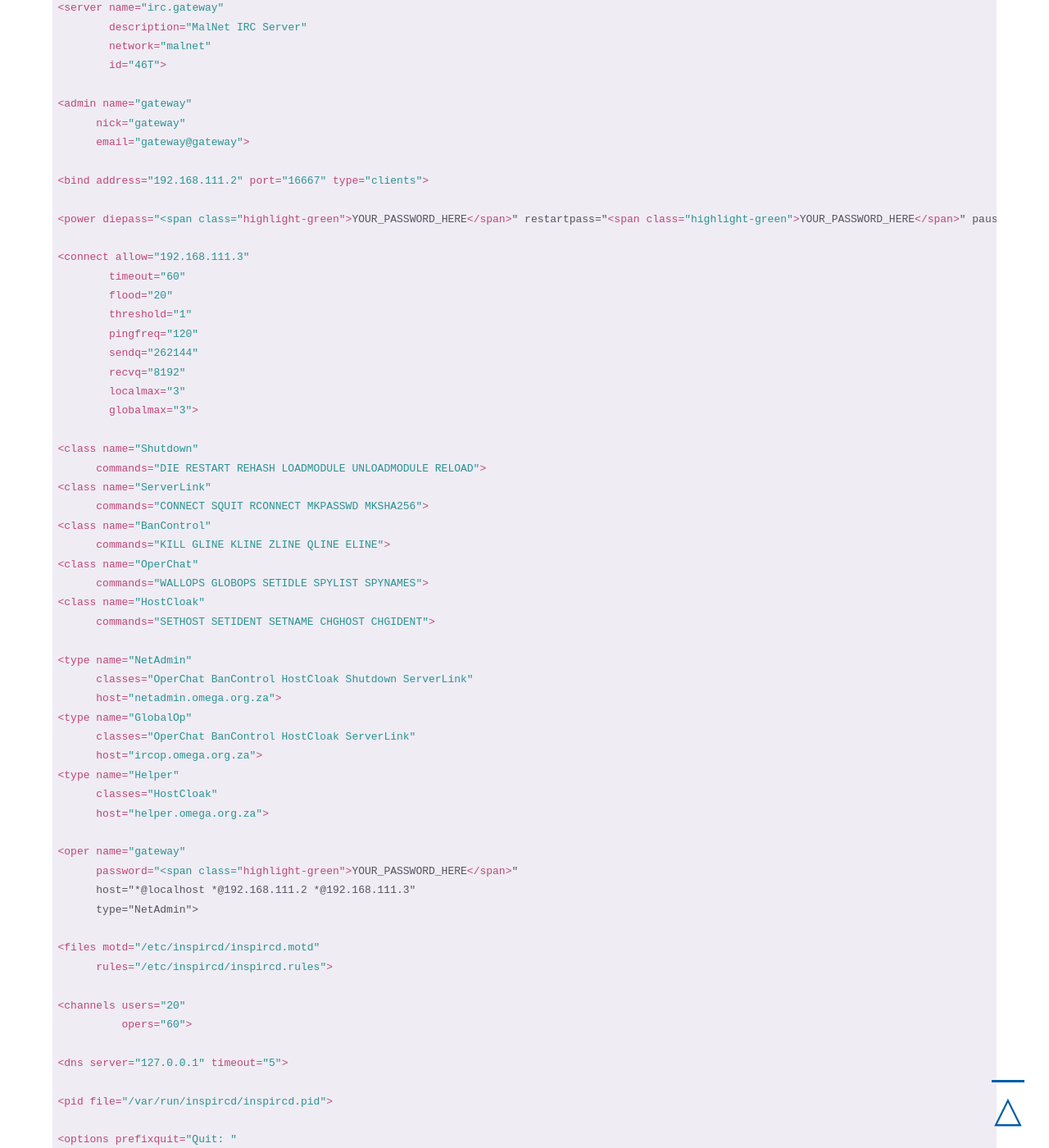
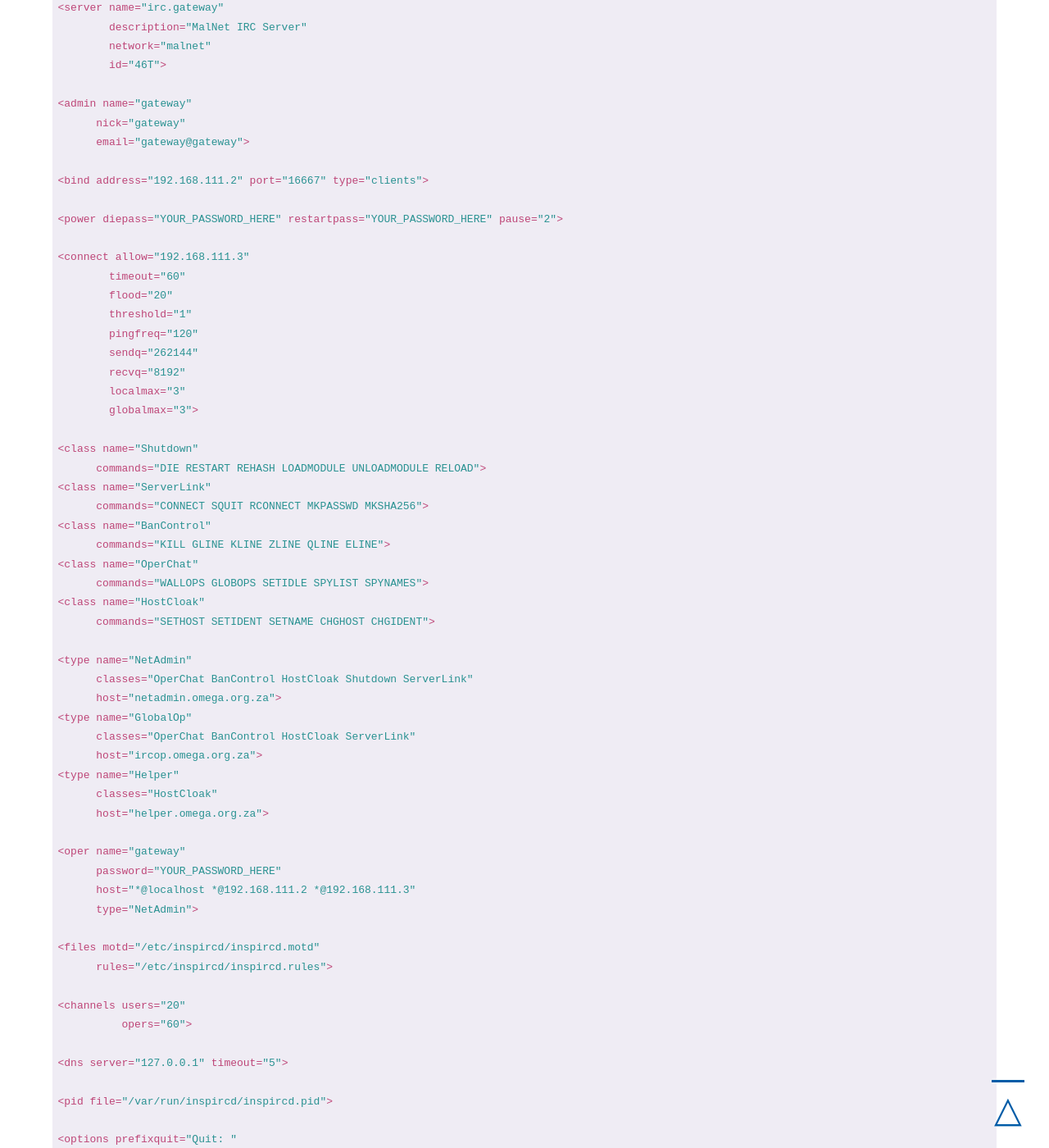
Before and after one commit to qwertzy-antonio-godinho/qwertzy-antonio-godinho.github.io, a Jekyll site: the page built from _posts/2021-02-08-Malware-Lab-Part-1-The-Gateway.md, in a window 1280 px wide and 1400 px high, scrolled down 31485 px. Shown: the whole window at 82% size. Built offline with Jekyll 4.4.1, drawn with Linux system fonts in a browser that asks for light colours; some of the changed text lies outside the part shown.

Commit message:
remove pass

```diff
--- a/_posts/2021-02-08-Malware-Lab-Part-1-The-Gateway.md
+++ b/_posts/2021-02-08-Malware-Lab-Part-1-The-Gateway.md
@@ -869,7 +869,7 @@
 
     <bind address="192.168.111.2" port="16667" type="clients">
 
-    <power diepass="<span class="highlight-green">YOUR_PASSWORD_HERE</span>" restartpass="<span class="highlight-green">YOUR_PASSWORD_HERE</span>" pause="2">
+    <power diepass="YOUR_PASSWORD_HERE" restartpass="YOUR_PASSWORD_HERE" pause="2">
 
     <connect allow="192.168.111.3"
             timeout="60"
@@ -903,7 +903,7 @@
           host="helper.omega.org.za">
 
     <oper name="gateway"
-          password="<span class="highlight-green">YOUR_PASSWORD_HERE</span>"
+          password="YOUR_PASSWORD_HERE"
           host="*@localhost *@192.168.111.2 *@192.168.111.3"
           type="NetAdmin">
 
@@ -980,7 +980,7 @@
 
 Save your VPN authentification details, replacing "<span class="highlight-green">USER_NAME</span>" and "<span class="highlight-green">USER_PASSWORD</span>" with your VPN account details:
 
-<pre><code class="bash">sudo sh -c 'printf "<span class="highlight-green">USER_NAME</span>\n<span class="highlight-green">USER_PASSWORD</span>\n" > /etc/openvpn/auth.conf' && sudo chmod 600 /etc/openvpn/auth.conf</code></pre>
+<pre><code class="bash">sudo sh -c 'printf "USER_NAME\nUSER_PASSWORD\n" > /etc/openvpn/auth.conf' && sudo chmod 600 /etc/openvpn/auth.conf</code></pre>
 
 Download your VPN provider "ovpn" configuration file. In the next example I use NordVPN service, other providers should be similar but with a different download link:
 
```
